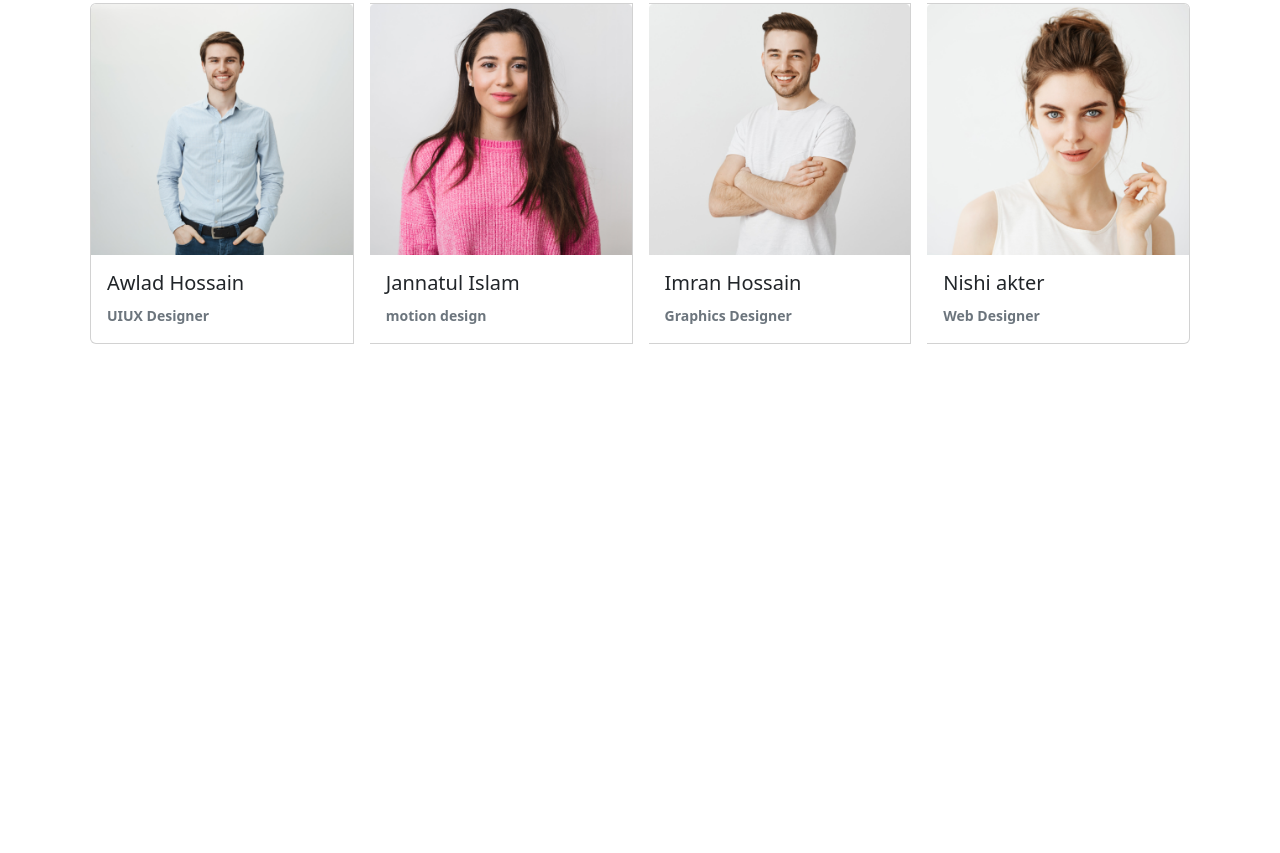
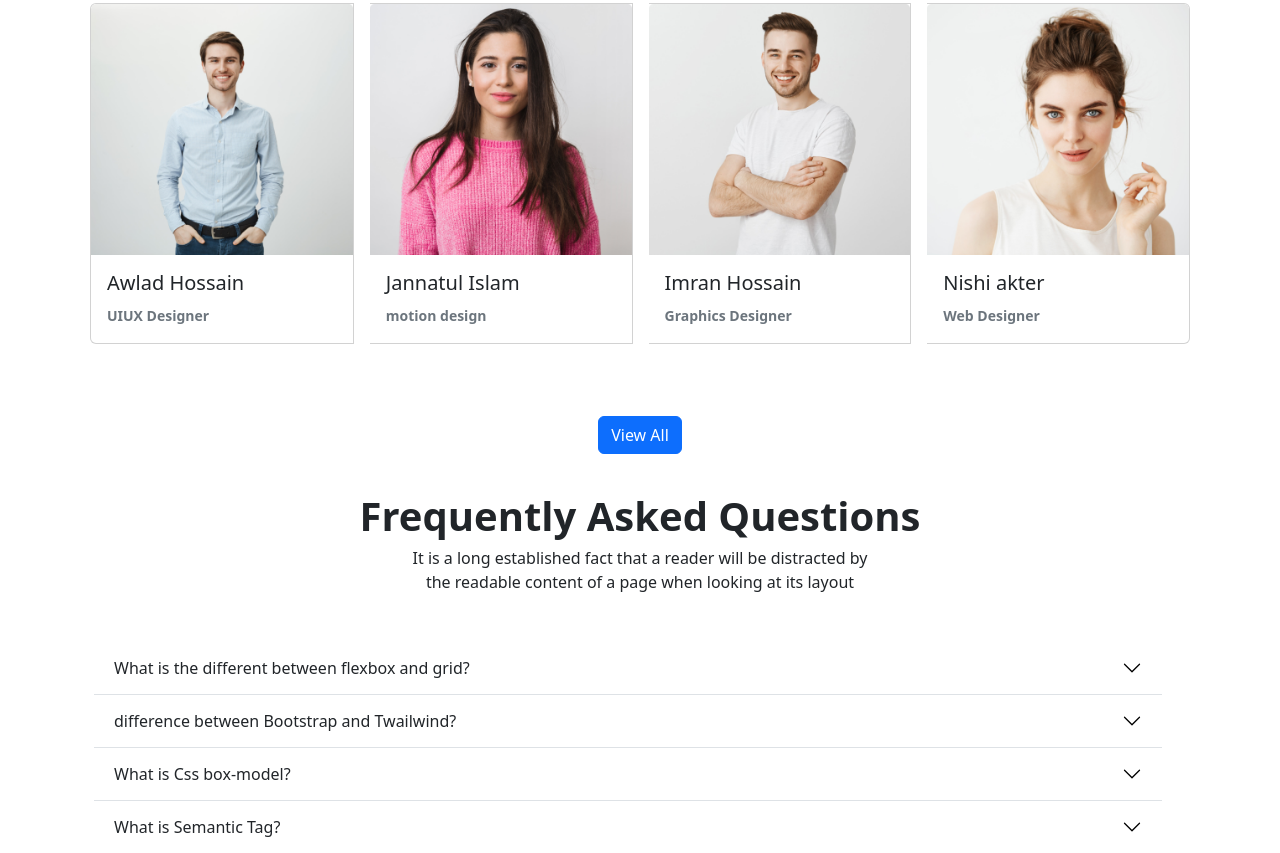
Before and after one commit to mariumakter1/Assignment-3-edTech-Bootstrap, a plain HTML site: page index.html in a window 1280 px wide. Shown: the part 2035-2888 px from the top of the page. Before the commit the page ends 2387 px from the top, so only its background shows below. Drawn offline with nearby package versions, Linux system fonts and the light colour scheme.

Commit message:
container-added

```diff
--- a/index.html
+++ b/index.html
@@ -317,6 +317,60 @@
 
     </div>
     <!-- Successful student -->
+    <div class="middle-btn mt-5 text-center mb-3 p-3"><button type="button" class="btn btn-primary">View All</button>
+    </div>
+   <!-- Question stage -->
+   <div class="question fs-1 fw-bold text-center">Frequently Asked Questions</div>
+   <div class="q content fs-6  text-center">It is a long established fact that a reader will be distracted by<br> the readable
+    content of a page when looking at its layout</div>
+    <div class="container">
+      <div class="row col-12 mt-5">
+        <div class="accordion accordion-flush" id="accordionFlushExample">
+          <div class="accordion-item">
+            <h2 class="accordion-header" id="flush-headingOne">
+              <button class="accordion-button collapsed" type="button" data-bs-toggle="collapse" data-bs-target="#flush-collapseOne" aria-expanded="false" aria-controls="flush-collapseOne">
+                What is the different between flexbox and grid?
+              </button>
+            </h2>
+            <div id="flush-collapseOne" class="accordion-collapse collapse" aria-labelledby="flush-headingOne" data-bs-parent="#accordionFlushExample">
+              <div class="accordion-body">There are two key differences between Flexbox and CSS Grid, which will help you decide which is most appropriate to be used for your layout: Flexbox is one-dimensional and CSS Grid is two-dimensional. Because Flexbox deals with a single dimension at a time, it is a great layout model for individual components. <code>.accordion-flush</code> class. This is the first item's accordion body.</div>
+            </div>
+          </div>
+          <div class="accordion-item">
+            <h2 class="accordion-header" id="flush-headingTwo">
+              <button class="accordion-button collapsed" type="button" data-bs-toggle="collapse" data-bs-target="#flush-collapseTwo" aria-expanded="false" aria-controls="flush-collapseTwo">
+                difference between Bootstrap and Twailwind?
+              </button>
+            </h2>
+            <div id="flush-collapseTwo" class="accordion-collapse collapse" aria-labelledby="flush-headingTwo" data-bs-parent="#accordionFlushExample">
+              <div class="accordion-body"> Bootstrap vs Tailwind The main difference between Bootstrap and Tailwind is that Bootstrap pre-built components that provide a responsive UI (user interface) kit. On the other hand, Tailwind comes with predesigned widgets that facilitate web developers to design a website from scratch.<code>.accordion-flush</code> class. This is the second item's accordion body. Let's imagine this being filled with some actual content.</div>
+            </div>
+          </div>
+          <div class="accordion-item">
+            <h2 class="accordion-header" id="flush-headingThree">
+              <button class="accordion-button collapsed" type="button" data-bs-toggle="collapse" data-bs-target="#flush-collapseThree" aria-expanded="false" aria-controls="flush-collapseThree">
+                What is Css box-model?
+              </button>
+            </h2>
+            <div id="flush-collapseThree" class="accordion-collapse collapse" aria-labelledby="flush-headingThree" data-bs-parent="#accordionFlushExample">
+              <div class="accordion-body">CSS box model is a container which contains various properties including borders, edge, padding and the substance itself. It makes the design and format of pages. It very well may be as a toolbox for altering the design of various components. <code>.accordion-flush</code> class. This is the third item's accordion body. Nothing more exciting happening here in terms of content, but just filling up the space to make it look, at least at first glance, a bit more representative of how this would look in a real-world application.</div>
+            </div>
+          </div>
+          <div class="accordion-item">
+            <h2 class="accordion-header" id="flush-headingThree">
+              <button class="accordion-button collapsed" type="button" data-bs-toggle="collapse" data-bs-target="#flush-collapseThree" aria-expanded="false" aria-controls="flush-collapseThree">
+              What is Semantic Tag?
+              </button>
+            </h2>
+            <div id="flush-collapseThree" class="accordion-collapse collapse" aria-labelledby="flush-headingThree" data-bs-parent="#accordionFlushExample">
+              <div class="accordion-body">Basically Semantic tags are those tags which clearly defines its content. In other terms semantic tags are those tags whose name can easily let you know which type of content take place in it. Like , , and <code>.accordion-flush</code> class. This is the third item's accordion body. Nothing more exciting happening here in terms of content, but just filling up the space to make it look, at least at first glance, a bit more representative of how this would look in a real-world application.</div>
+            </div>
+          </div>
+        </div>
+      </div>
+
+    </div>
+   <!-- Question stage -->
   </header>
 
   <script src="https://cdn.jsdelivr.net/npm/bootstrap@5.2.0/dist/js/bootstrap.bundle.min.js"
```
